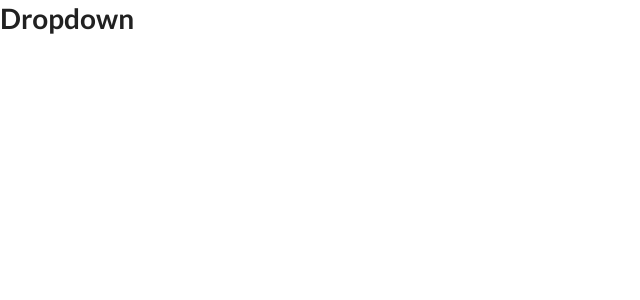
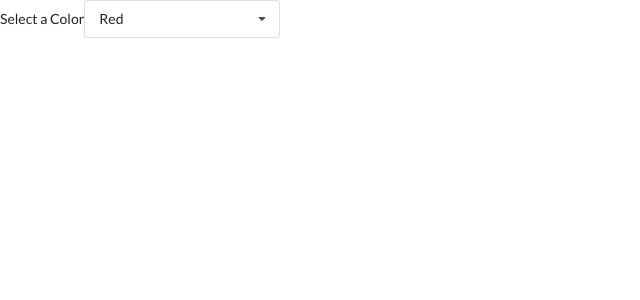
Before and after one commit to spark-c/nodey, a React (Create React App) app: page / in a window 1280 px wide. Shown: the top 300 px of the page, without its empty margins (0-640 px from the left). Built offline with nearby package versions, Linux system fonts and the light colour scheme.

Commit message:
dropdown menu complete with body listeners

```diff
--- a/src/components/App.js
+++ b/src/components/App.js
@@ -1,4 +1,4 @@
-import React from 'react';
+import React, { useState } from 'react';
 import Dropdown from './Dropdown';
 // import Search from './Search';
 // import Accordion from './Accordion';
@@ -18,13 +18,30 @@ const App = () => {
             title: "How do you use React?",
             content: "You use React by creating components"
         }
-    ]
+    ];
+
+    const colorOptions = [
+        {
+            label: "Red",
+            value: "red"
+        },
+        {
+            label: "Green",
+            value: "green"
+        },
+        {
+            label: "Blue",
+            value: "blue"
+        }
+    ];
+
+    const [selectedColor, setSelectedColor] = useState(colorOptions[0]);
 
     return (
         <div>
             {/* <Accordion items={items} /> */}
             {/* <Search /> */}
-            <Dropdown />
+            <Dropdown options={colorOptions} label="Select a Color" selectedColor={selectedColor} onSelectedChange={setSelectedColor} />
         </div>
     );
 };
--- a/src/components/Dropdown.js
+++ b/src/components/Dropdown.js
@@ -1,10 +1,64 @@
-import React from 'react';
+import React, { useState, useRef, useEffect } from 'react';
 
-const Dropdown = () => {
+
+const Dropdown = (props) => {
+    const [open, setOpen] = useState(false);
+
+    useEffect(() => {
+
+        // conditionally toggles dropdown expansion
+        const onBodyClick = (event) => {
+            if (ref.current.contains(event.target)) { // if click happens ON the dropdown...
+                return; // then don't change open state
+            };
+            setOpen(false); // otherwise, attempt to close the dropdown
+        };
+
+        // event listener for closing the dropdown if user clicks outside of it
+        document.body.addEventListener('click', onBodyClick, { capture: true });
+
+        // clean up event listener in the case the the Dropdown is de-rendered
+        return (
+            document.body.removeEventListener('click', onBodyClick, { capture: true })
+        );
+
+    }, [] ); // first and only render of the component
+
+    const ref = useRef(); // attached to most parent JSX elem <div className='ui form'...>
+
+
+    const options = props.options.map((option) => {
+        if(! (option.value === props.selectedColor.value)) {
+            return (
+                <option
+                className="item"
+                key={option.value}
+                value={option.value}
+                onClick={() => props.onSelectedChange(option)}>
+                        {option.label}
+                </option>
+            );
+        } else {
+            return null; // NULL IN REACT means "Don't render anything!"
+        };
+    });
 
     return (
-        <div><h1>Dropdown</h1></div>
+        <div className="ui form" ref={ref}>
+            <div className="field">
+                <form>
+                    <label className="label">{props.label}</label>
+                    <div onClick={() => setOpen(!open)} className={`ui selection dropdown ${open? "visible active":""}`}>
+                        <i className="dropdown icon"></i>
+                        <div className="text">{props.selectedColor.label}</div>
+                        <div className={`menu ${open? "visible transition":""}`}>
+                            {options}
+                        </div>
+                    </div>
+                </form>
+            </div>
+        </div>
     );
-}
+};
 
 export default Dropdown;
```
